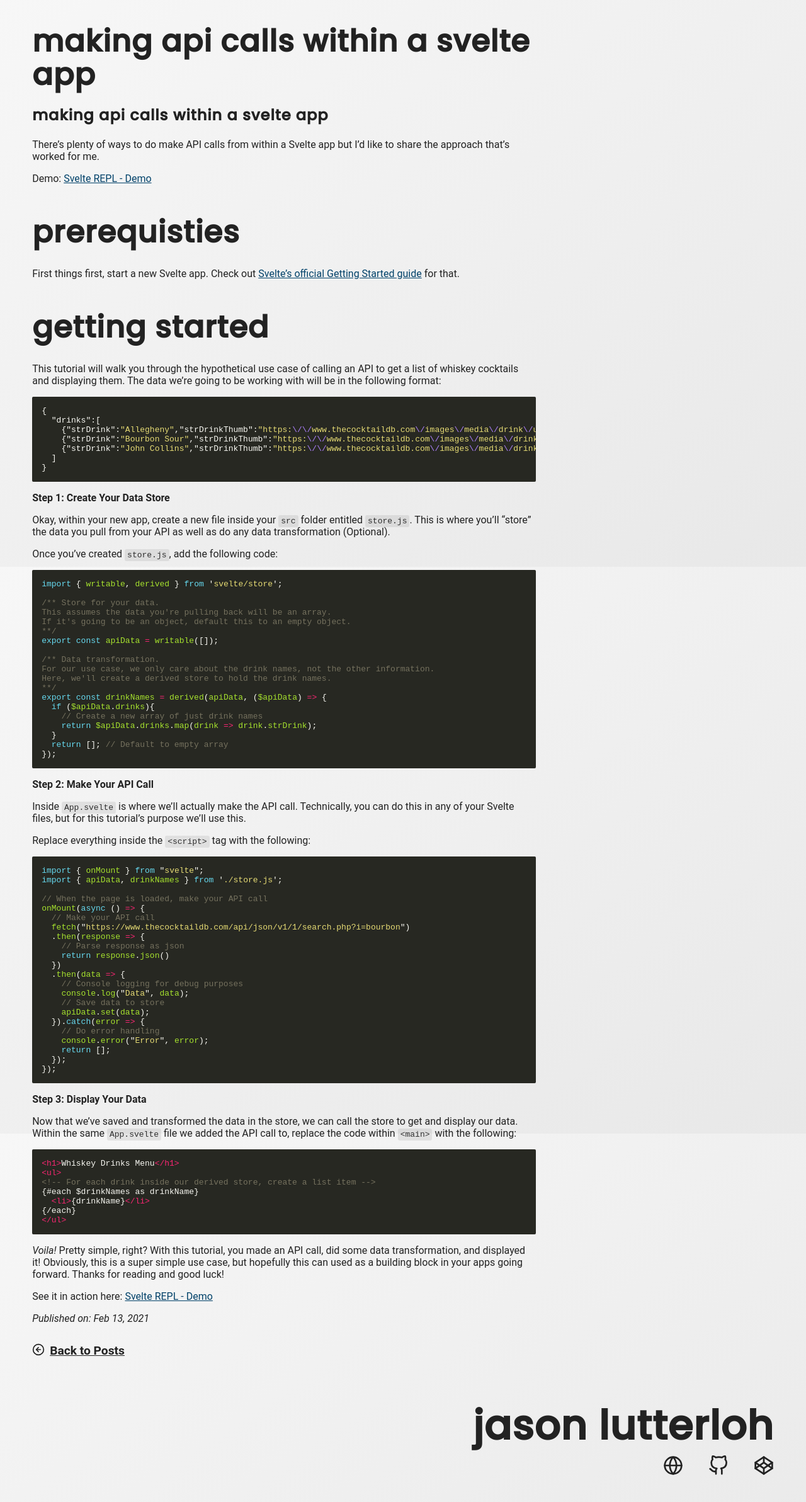
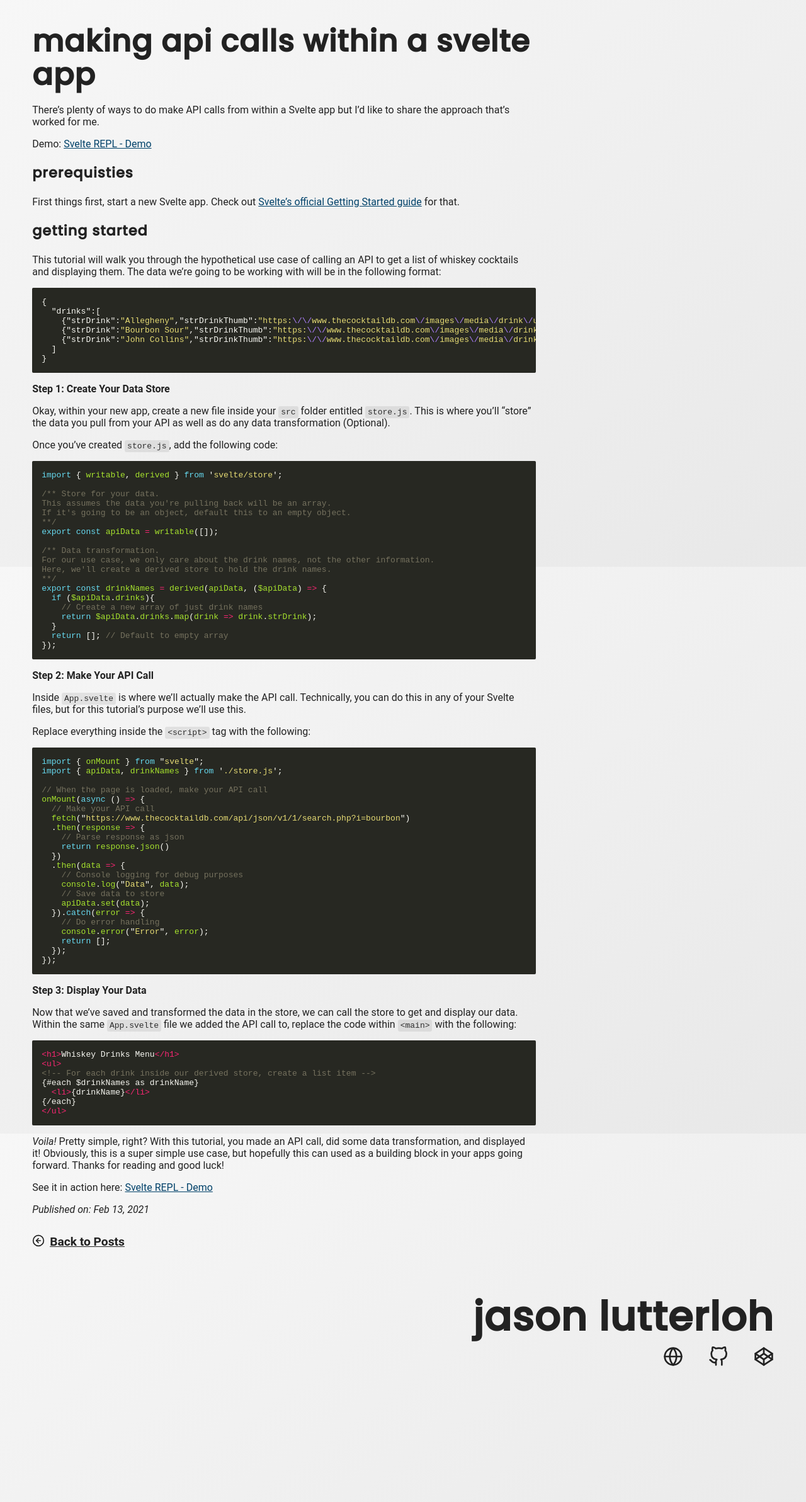
Before and after one commit to jasonlutterloh/jasonlutterloh.github.io, a Jekyll site: the page built from _posts/2021-02-13-api-calls-with-svelte.md, in a window 1280 px wide. Shown: the whole page at 63% size. Built offline with Jekyll 4.4.1, drawn with Linux system fonts in a browser that asks for light colours; after the commit the page ends 2212 px from its top, so only the background shows below that.

Commit message:
Style tweaks

```diff
--- a/_posts/2021-02-13-api-calls-with-svelte.md
+++ b/_posts/2021-02-13-api-calls-with-svelte.md
@@ -5,8 +5,6 @@ date: 2021-02-13 00:00:00 -0500
 author: Jason Lutterloh
 image: /assets/posts/post_apisvelte.png
 ---
-
-# Making API Calls Within a Svelte App
 
 There's plenty of ways to do make API calls from within a Svelte app but I'd like to share the approach that's worked for me.
 
--- a/assets/alaska-post.css
+++ b/assets/alaska-post.css
@@ -47,6 +47,9 @@ li{
 img[alt=Mermaid],
 img[alt='Crypto Holdings Value Monitor'] { width: 100%; max-width: 500px}
 
+.post-content h2{
+  font-size: 1.4em;
+}
 @media only screen and (max-width: 568px) {
   .post-title{
     font-size: 2em;
```
